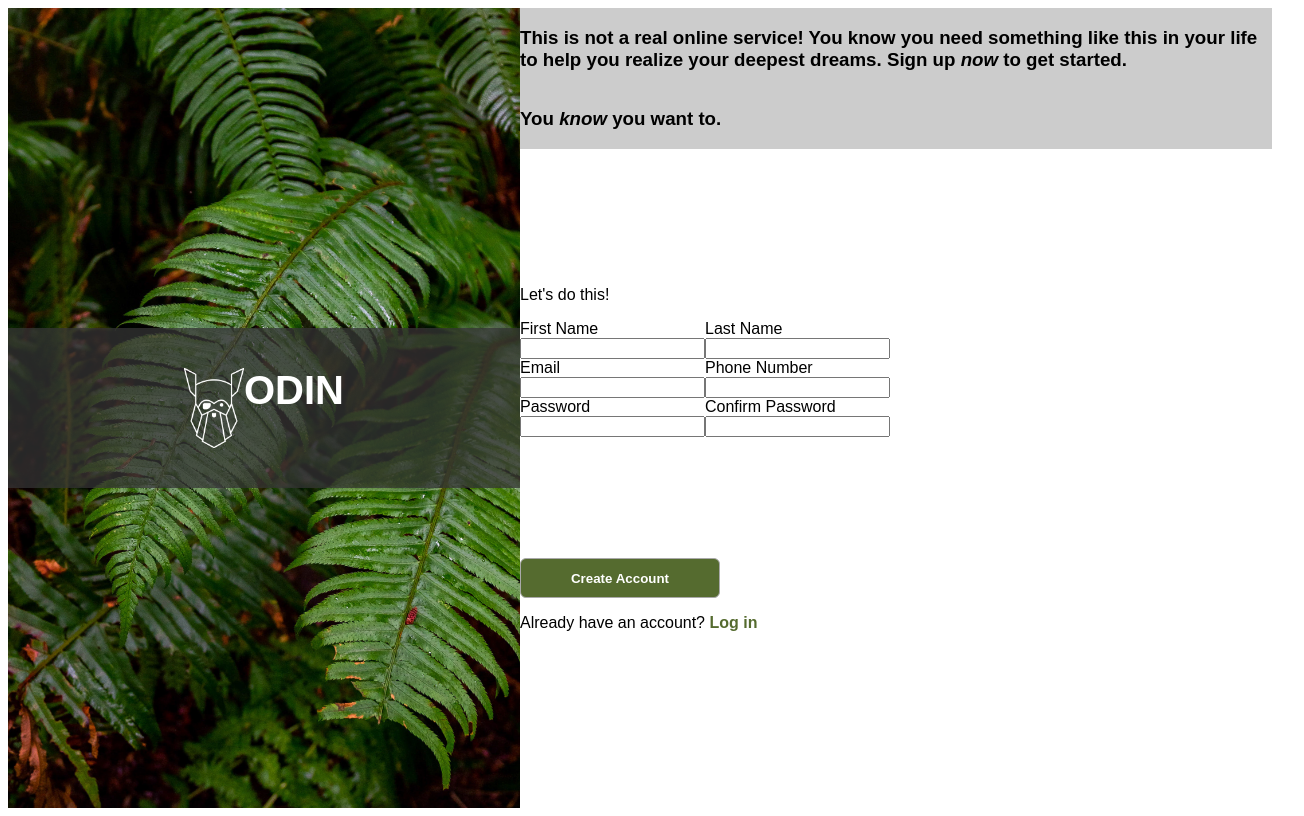
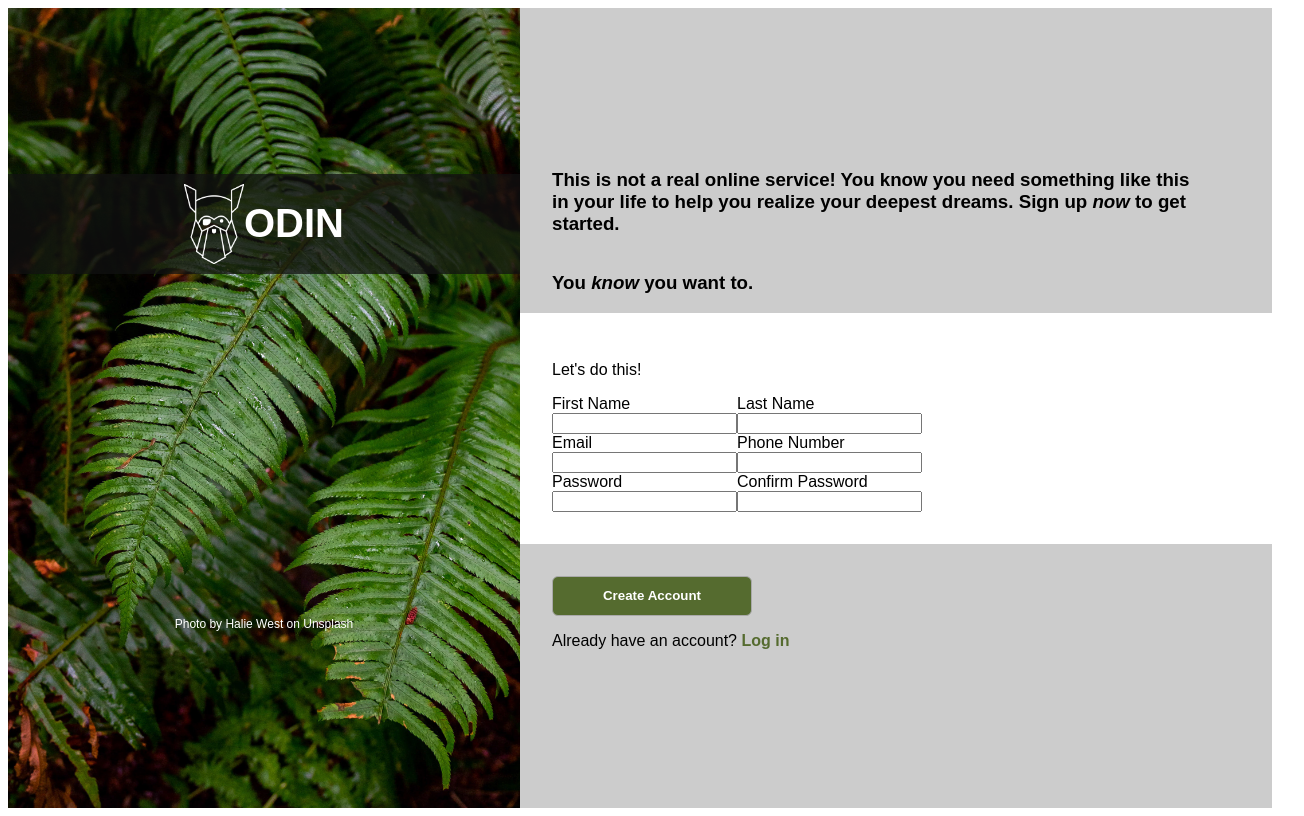
Before and after one commit to realmbs/odin-sign-up-form, a website: page index.html in a window 1280 px wide. Shown: the whole page, 1304 px wide, since content can reach past the window. Drawn offline with Linux system fonts and the light colour scheme.

Commit message:
styles complete

```diff
--- a/index.html
+++ b/index.html
@@ -15,6 +15,9 @@
       <div class="logo-container">
         <img src="./img/odin.png">
         <p class="logo-text">ODIN</p>
+      </div>
+      <div class="sidebar-footer">
+        <p class="img-credit">Photo by Halie West on Unsplash</p>
       </div>
     </div>
     <div id="main">
--- a/style.scss
+++ b/style.scss
@@ -12,6 +12,7 @@
   grid-template-columns: 40vw 1fr;
   grid-template-rows: 1fr 1fr 1fr;
   min-height: 100vh;
+  background-color: rgba($color: #353535, $alpha: 0.25);
 }
 
 // sidebar
@@ -25,7 +26,7 @@
   background-repeat: no-repeat;
   background-position: center;
   align-items: center;
-  justify-content: center;
+  justify-content: space-around;
 }
 
 .logo-container {
@@ -33,11 +34,13 @@
   flex-direction: row;
   justify-content: center;
   align-items: center;
-  background-color: rgba($color: #353535, $alpha: 0.75);
+  background-color: rgba($color: #101010, $alpha: 0.75);
   width: 100%;
+  height: 100px;
 }
 
-.logo-container img, .logo-container p {
+
+.logo-container img {
   height: 80px;
   width: auto;
 }
@@ -48,25 +51,39 @@
   font-size: 2.5rem;
 }
 
+.img-credit {
+  color: white;
+  font-size: 0.75rem;
+}
+
 // main
 
 #main {
   grid-area: main;
   display: flex;
   flex-direction: column;
-  height: 80vh;
+  height: 100vh;
   justify-content: space-between;
+  align-items: flex-start;
 }
 
 .header {
   display: flex;
   flex-direction: column;
-  background-color: rgba($color: #353535, $alpha: 0.25);
+  align-items: flex-start;
+  padding-right: 5rem;
+  padding-left: 2rem;
+  margin-top: auto;
 }
 
 .form {
   display: flex;
   flex-direction: column;
+  background-color: white;
+  width: 100%;
+  padding-top: 2rem;
+  padding-left: 2rem;
+  padding-bottom: 2rem;
 }
 
 .container {
@@ -89,6 +106,16 @@
   height: 40px;
 }
 
+.footer {
+  display: flex;
+  flex-direction: column;
+  align-items: flex-start;
+  margin-bottom: auto;
+  width: 100%;
+  padding-left: 2rem;
+  padding-top: 2rem;
+}
+
 .footer a {
   color: darkolivegreen;
   text-decoration: none;
```
Also changed, not shown: style.css, 1 other file.
